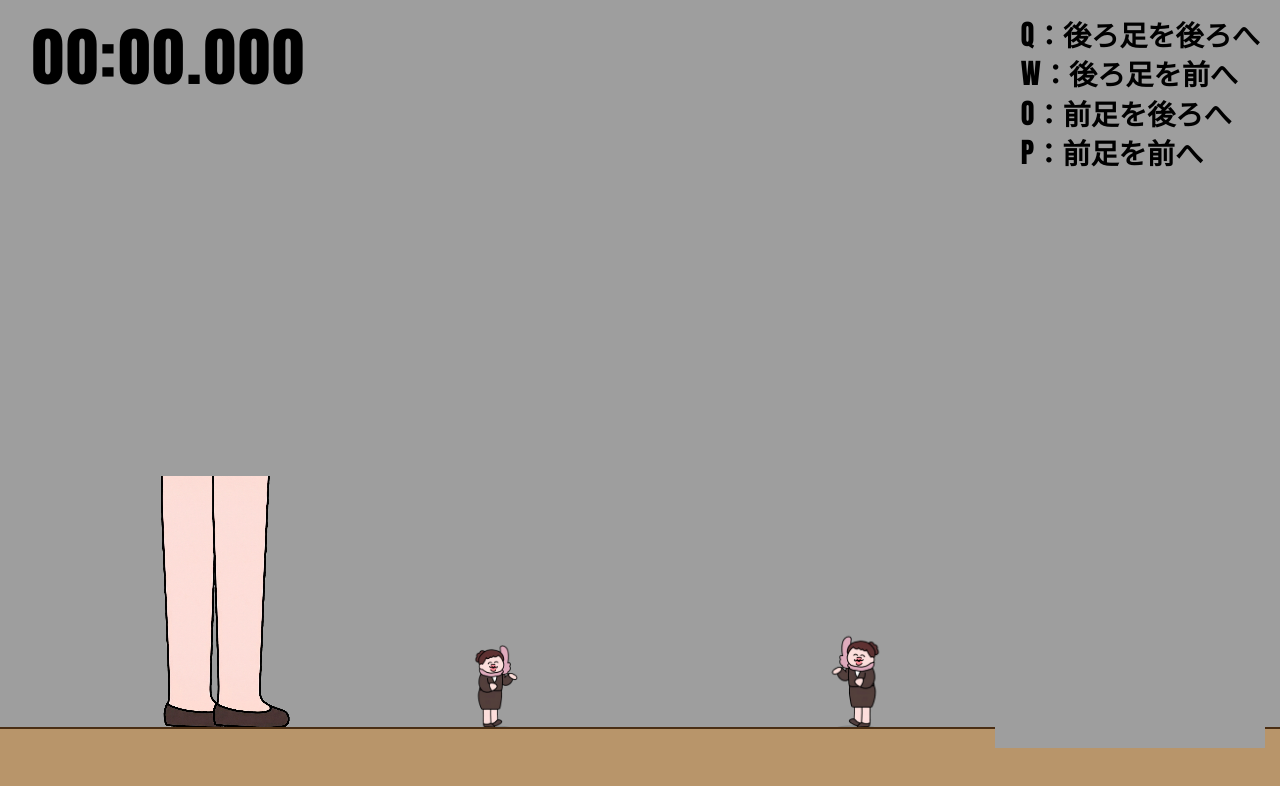
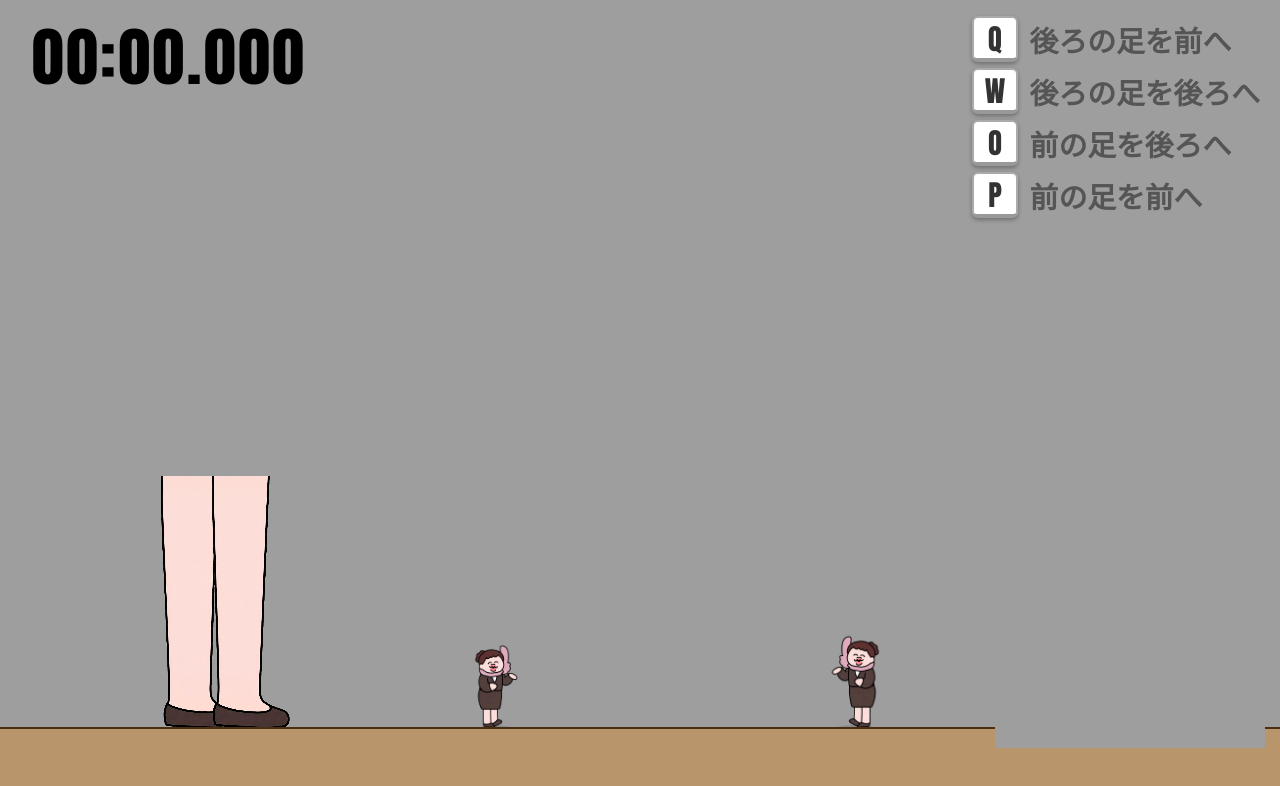
Before and after one commit to tomo-spring/hotel-dangerous, a website: page index.html in a window 1280 px wide. Drawn offline with nearby package versions, Linux system fonts and the light colour scheme.

Commit message:
feat: Enhance control display with keyboard key styling and updated instructions, enable enemy collision detection, and streamline drawing functions to exclusively use sprites.

```diff
--- a/index.html
+++ b/index.html
@@ -59,14 +59,37 @@
         position: absolute;
         top: 16px;
         right: 20px;
-        font-size: clamp(1rem, 2.2vw, 1.8rem);
-        line-height: 1.3;
-        text-align: left;
-        font-weight: bold;
+        display: flex;
+        flex-direction: column;
+        gap: 6px;
+        font-size: clamp(1rem, 2.4vw, 1.8rem);
+        font-weight: 900;
+        color: #555;
       }
 
       .controls p {
-        margin: 0 0 0.1em;
+        display: flex;
+        align-items: center;
+        gap: 0.4em;
+        margin: 0;
+      }
+
+      .controls kbd {
+        display: inline-flex;
+        align-items: center;
+        justify-content: center;
+        min-width: 1.6em;
+        height: 1.6em;
+        background: #fff;
+        border: 2px solid #aaa;
+        border-bottom: 4px solid #999;
+        border-radius: 6px;
+        color: #333;
+        font-family: inherit;
+        font-size: 1em;
+        font-weight: 900;
+        text-shadow: none;
+        box-shadow: 0 2px 4px rgba(0, 0, 0, 0.3);
       }
     </style>
   </head>
@@ -75,10 +98,10 @@
     <div class="hud">
       <p class="timer" id="timer">00:00.000</p>
       <div class="controls" aria-hidden="true">
-        <p>Q：後ろ足を後ろへ</p>
-        <p>W：後ろ足を前へ</p>
-        <p>O：前足を後ろへ</p>
-        <p>P：前足を前へ</p>
+        <p><kbd>Q</kbd> 後ろの足を前へ</p>
+        <p><kbd>W</kbd> 後ろの足を後ろへ</p>
+        <p><kbd>O</kbd> 前の足を後ろへ</p>
+        <p><kbd>P</kbd> 前の足を前へ</p>
       </div>
     </div>
     <script src="https://cdnjs.cloudflare.com/ajax/libs/matter-js/0.20.0/matter.min.js"></script>
@@ -771,7 +794,7 @@
 
           scene.enemies = enemyTemplates.map((entry, index) => {
             const x = placements[index];
-            const collisionRadius = entry.radius * 0;
+            const collisionRadius = entry.radius * 1.7;
             const body = Bodies.circle(x, groundHeightAt(x) - collisionRadius, collisionRadius, {
               isStatic: true,
               isSensor: true,
@@ -1273,7 +1296,8 @@
           const baseY = groundHeightAt(x);
           const goalImage = loadedImages.goal;
 
-          if (isDrawableReady(goalImage)) {
+          if (!isDrawableReady(goalImage)) return;
+
           const width = 180 * (ASSETS.goal.scale || 1);
           const height = 180 * (ASSETS.goal.scale || 1);
           ctx.drawImage(
@@ -1283,50 +1307,6 @@
             width,
             height
           );
-            return;
-          }
-
-          ctx.save();
-          ctx.translate(x, baseY);
-
-          ctx.fillStyle = "#8d1212";
-          ctx.font = '700 48px Impact, "Arial Black", sans-serif';
-          ctx.textAlign = "center";
-          ctx.strokeStyle = "rgba(255,255,255,0.65)";
-          ctx.lineWidth = 4;
-          ctx.strokeText("風祠", 0, -140);
-          ctx.fillText("風祠", 0, -140);
-
-          ctx.fillStyle = "#c8beb8";
-          ctx.strokeStyle = "#3c3b45";
-          ctx.lineWidth = 3;
-          roundRectPath(ctx, -60, -88, 120, 84, 16);
-          ctx.fill();
-          ctx.stroke();
-
-          ctx.fillStyle = "#8a8583";
-          roundRectPath(ctx, -18, -38, 36, 34, 8);
-          ctx.fill();
-
-          ctx.fillStyle = "#e4c7c7";
-          ctx.beginPath();
-          ctx.moveTo(-78, -84);
-          ctx.lineTo(-60, -98);
-          ctx.lineTo(-42, -84);
-          ctx.closePath();
-          ctx.fill();
-          ctx.beginPath();
-          ctx.moveTo(42, -84);
-          ctx.lineTo(60, -98);
-          ctx.lineTo(78, -84);
-          ctx.closePath();
-          ctx.fill();
-
-          ctx.fillStyle = "#a09ca1";
-          ctx.fillRect(-6, -110, 12, 22);
-          ctx.fillStyle = "#38c9f3";
-          ctx.fillRect(6, -116, 24, 16);
-          ctx.restore();
         }
 
         function drawShadow(x, y, width, alpha) {
@@ -1449,22 +1429,7 @@
         }
 
         function drawTorso() {
-          if (drawBodySprite(player.torso, "torso")) {
-            return true;
-          }
-
-          drawRoundedBody(player.torso, "#8fb6e2", "#445369", 24);
-          ctx.save();
-          ctx.translate(player.torso.position.x, player.torso.position.y);
-          ctx.rotate(player.torso.angle);
-          ctx.fillStyle = "#f7d7c2";
-          roundRectPath(ctx, -10, -114, 20, 30, 10);
-          ctx.fill();
-          ctx.fillStyle = "#3e8cc9";
-          roundRectPath(ctx, -62, 48, 124, 42, 14);
-          ctx.fill();
-          ctx.restore();
-          return false;
+          drawBodySprite(player.torso, "torso");
         }
 
         function drawPlayer() {
@@ -1476,18 +1441,9 @@
           drawShadow(rearTip.x, groundHeightAt(rearTip.x) + 4, 28, 0.16);
           drawShadow(frontTip.x, groundHeightAt(frontTip.x) + 4, 28, 0.18);
 
-          if (!drawBodySprite(rearLeg.leg, rearLeg.leg.plugin.draw.key)) {
-            drawRoundedBody(rearLeg.leg, "#e8c0a8", "#6f594f", 16);
-          }
-
-          if (!drawBodySprite(frontLeg.leg, frontLeg.leg.plugin.draw.key)) {
-            drawRoundedBody(frontLeg.leg, "#f3cbb3", "#765b50", 16);
-          }
-
-          const torsoHasSprite = drawTorso();
-          if (!torsoHasSprite) {
-            drawHead();
-          }
+          drawBodySprite(rearLeg.leg, rearLeg.leg.plugin.draw.key);
+          drawBodySprite(frontLeg.leg, frontLeg.leg.plugin.draw.key);
+          drawTorso();
         }
 
         function drawEnemy(enemy) {
@@ -1495,7 +1451,8 @@
           const x = enemy.body.position.x;
           const y = enemy.body.position.y;
 
-          if (isDrawableReady(image)) {
+          if (!isDrawableReady(image)) return;
+
           const imgW = image.naturalWidth || image.width;
           const imgH = image.naturalHeight || image.height;
           const aspect = imgW / imgH;
@@ -1525,46 +1482,6 @@
             );
           }
           ctx.restore();
-            return;
-          }
-
-          ctx.save();
-          ctx.translate(x, y);
-          ctx.fillStyle = "rgba(9, 41, 82, 0.92)";
-          ctx.strokeStyle = "rgba(4, 16, 34, 0.8)";
-          ctx.lineWidth = 2;
-
-          ctx.beginPath();
-          ctx.arc(0, -enemy.radius * 0.55, enemy.radius * 0.44, 0, Math.PI * 2);
-          ctx.fill();
-
-          ctx.beginPath();
-          ctx.moveTo(-enemy.radius * 0.32, -enemy.radius * 0.2);
-          ctx.lineTo(0, -enemy.radius * 0.78);
-          ctx.lineTo(enemy.radius * 0.32, -enemy.radius * 0.2);
-          ctx.quadraticCurveTo(enemy.radius * 0.5, enemy.radius * 0.44, 0, enemy.radius * 0.52);
-          ctx.quadraticCurveTo(-enemy.radius * 0.5, enemy.radius * 0.44, -enemy.radius * 0.32, -enemy.radius * 0.2);
-          ctx.closePath();
-          ctx.fill();
-          ctx.stroke();
-
-          ctx.strokeStyle = "#143f76";
-          ctx.lineWidth = 3;
-          ctx.beginPath();
-          ctx.moveTo(-enemy.radius * 0.34, enemy.radius * 0.18);
-          ctx.lineTo(-enemy.radius * 0.44, enemy.radius * 1.02);
-          ctx.moveTo(0, enemy.radius * 0.28);
-          ctx.lineTo(0, enemy.radius * 1.1);
-          ctx.moveTo(enemy.radius * 0.34, enemy.radius * 0.18);
-          ctx.lineTo(enemy.radius * 0.44, enemy.radius * 1.02);
-          ctx.stroke();
-
-          ctx.fillStyle = "#d1f2ff";
-          ctx.beginPath();
-          ctx.arc(-enemy.radius * 0.12, -enemy.radius * 0.58, 2.2, 0, Math.PI * 2);
-          ctx.arc(enemy.radius * 0.12, -enemy.radius * 0.58, 2.2, 0, Math.PI * 2);
-          ctx.fill();
-          ctx.restore();
         }
 
         function drawEnemyDebris(piece) {
@@ -1608,7 +1525,7 @@
           timerEl.textContent = formatTimer(state.timer);
 
           const hudEl = document.querySelector(".hud");
-          hudEl.style.display = state.mode === "won" ? "none" : "";
+          hudEl.style.display = (state.mode === "won" || state.mode === "lost") ? "none" : "";
 
           if (state.mode === "lost") {
             const elapsed = state.worldTime - state.lostAt;
@@ -1705,13 +1622,6 @@
               drawConfetti(ctx, state.winConfetti);
             }
 
-            // Spawn extra confetti bursts
-            if (elapsed > 1.0 && elapsed < 1.05 && state.winConfetti) {
-              state.winConfetti.push(...createConfetti(100));
-            }
-            if (elapsed > 2.0 && elapsed < 2.05 && state.winConfetti) {
-              state.winConfetti.push(...createConfetti(60));
-            }
 
             // "CLEAR!" title with scale bounce and glow
             const titleStart = 0.3;
```
Lines whose indentation alone changed are shown as unchanged.
